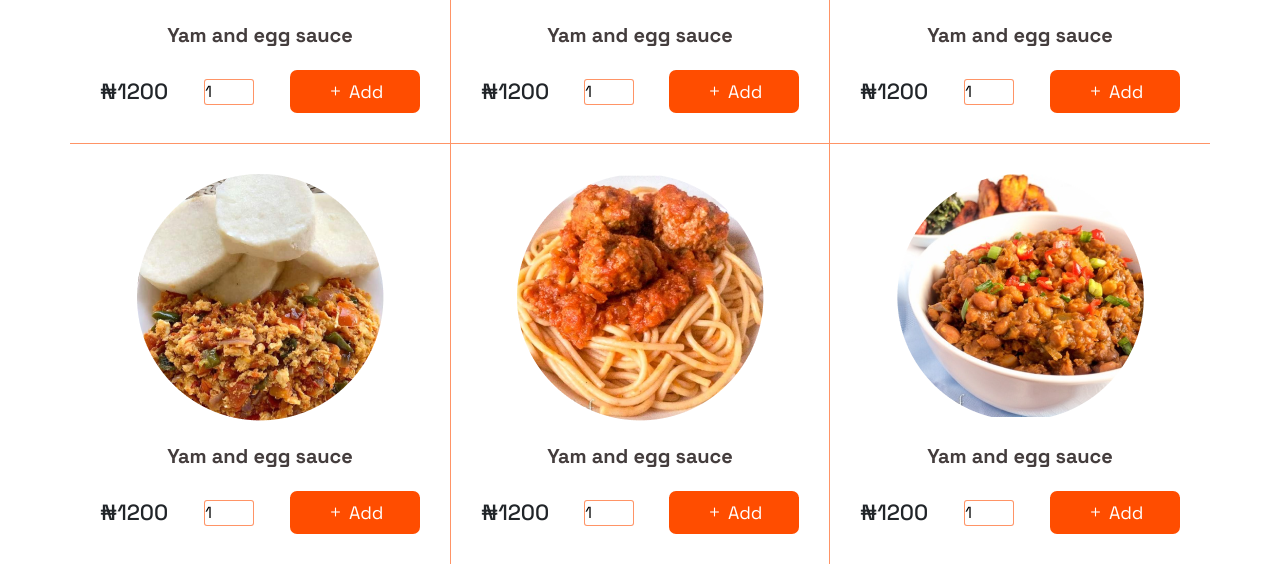
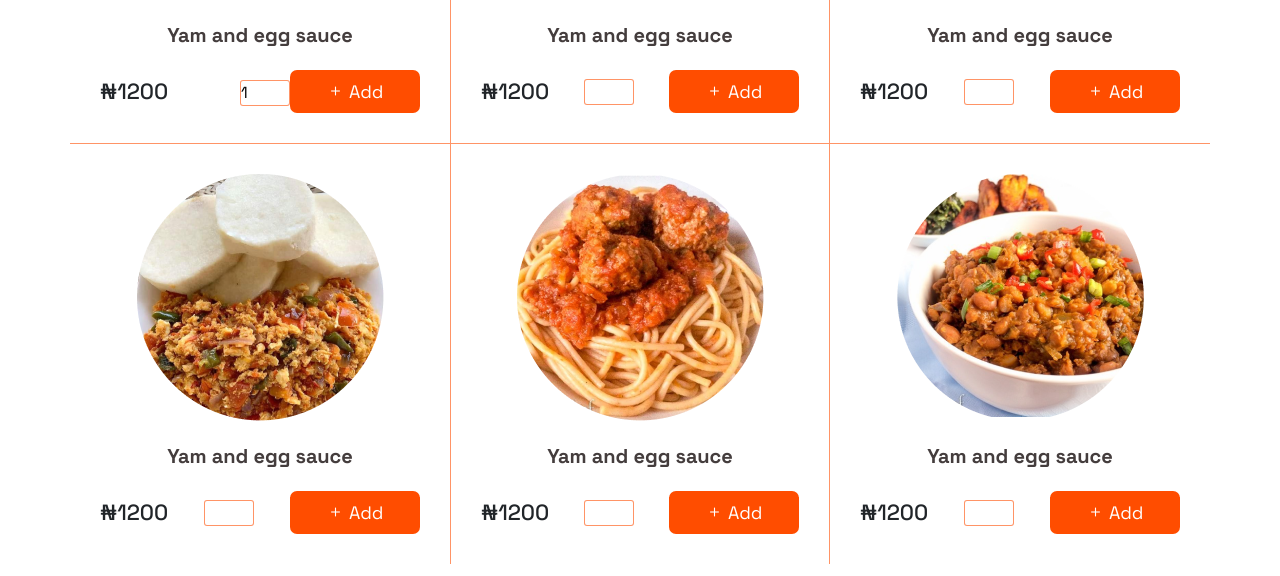
Before and after one commit to Eniola-Codes/Food-Order-Landing-Page, a React (Create React App) app: page / in a window 1280 px wide. Shown: the part 2044-2620 px from the top of the page. Built offline with nearby package versions, Linux system fonts and the light colour scheme.

Commit message:
Trial commit

```diff
--- /dev/null
+++ b/src/components/SectionComponents/HeroThreeForm.js
@@ -0,0 +1,48 @@
+import React,{ useRef, useState} from "react";
+import Input from "../Ui/Input";
+import TheButton from "../Ui/TheButton";
+
+
+const HeroThreeForm = (props) => {
+    const inputRef = useRef();
+     const [amountIsValid,setAmountIsValid] = useState(true);
+
+    const onSubmitHandler = event =>
+    {
+        event.preventDefault();
+
+        const enteredAmount = inputRef.current.value;
+        const enteredAmountNumber =  +enteredAmount;
+
+        if(enteredAmount.trim().length === 0 || enteredAmountNumber < 1 || enteredAmountNumber > 5)
+        {
+            setAmountIsValid(false)
+            return;
+        }
+        console.log(enteredAmountNumber);
+
+            props.onAddToCart(enteredAmountNumber);
+    }
+
+  return (
+    <form onSubmit={onSubmitHandler}>
+      <Input
+        ref={inputRef}
+        input={{
+            id: Math.random() * 10,
+          type: "number",
+          min: "1",
+          max: "5",
+          step: "1",
+          defaultValue: "1"
+        }}
+      />
+      <TheButton type='submit'>
+        <i className="bi bi-plus"></i> Add
+      </TheButton>
+      {!amountIsValid && <p>Input is invalid, Pleae Input a amount between 1 and 5</p>}
+    </form>
+  );
+};
+
+export default HeroThreeForm;
--- a/src/components/Sections/HeroThreeSection.js
+++ b/src/components/Sections/HeroThreeSection.js
@@ -1,4 +1,4 @@
-import React, { useRef } from "react";
+import React from "react";
 import { Row, Col, Container } from "react-bootstrap";
 import "bootstrap/dist/css/bootstrap.min.css";
 import classes from "./HeroThreeSection.module.css";
@@ -7,14 +7,24 @@ import TheButton from "../Ui/TheButton";
 import dish1 from "../../assets/image/dish1.png";
 import dish2 from "../../assets/image/dish2.png";
 import dish3 from "../../assets/image/dish3.png";
+import HeroThreeForm from "../SectionComponents/HeroThreeForm";
 
 const HeroThreeSection = () => {
 
+const onAddToCartHandler = (amount) =>
+{
+
+}
 
 
   return (
     <section>
       <Container>
+
+
+
+
+
         <Row
           className={`${classes.row} mx-auto`}
           bdata-aos="fade-up"
@@ -29,6 +39,11 @@ const HeroThreeSection = () => {
           </Col>
         </Row>
         <Row className={classes.row_dish}>
+
+
+
+
+
           <Col
             lg={4}
             className={classes.dish_col}
@@ -45,13 +60,15 @@ const HeroThreeSection = () => {
               </div>
               <div className={classes.dish_price_div}>
                 <p className="my-auto">₦1200</p>
-                <Input />
-                <TheButton>
-                  <i className="bi bi-plus"></i> Add
-                </TheButton>
+               <HeroThreeForm onAddToCart={onAddToCartHandler}/>
               </div>
             </div>
           </Col>
+
+
+
+
+
           <Col
             lg={4}
             className={`${classes.dish_col} ${classes.dish_col_mid}`}
@@ -99,6 +116,11 @@ const HeroThreeSection = () => {
             </div>
           </Col>
         </Row>
+
+
+
+
+
         <Row>
           <Col
             lg={4}
@@ -170,6 +192,11 @@ const HeroThreeSection = () => {
             </div>
           </Col>
         </Row>
+
+
+
+
+
       </Container>
     </section>
   );
--- a/src/components/Ui/Input.js
+++ b/src/components/Ui/Input.js
@@ -2,17 +2,17 @@ import React from "react";
 import classes from "./Input.module.css";
 
 
-const Input = () => {
+const Input = React.forwardRef((props, ref) => {
+
+
+
   return (
     <input
       className={classes.input_amount}
-      type="number"
-      min="1"
-      max="5"
-      step="1"
-      defaultValue="1"
+      ref={ref}
+      {...props.input}
     ></input>
   );
-};
+});
 
 export default Input;
```
Also changed, not shown: src/components/SectionComponents/HeroThreeContent.js (added, +31 -0 lines).
